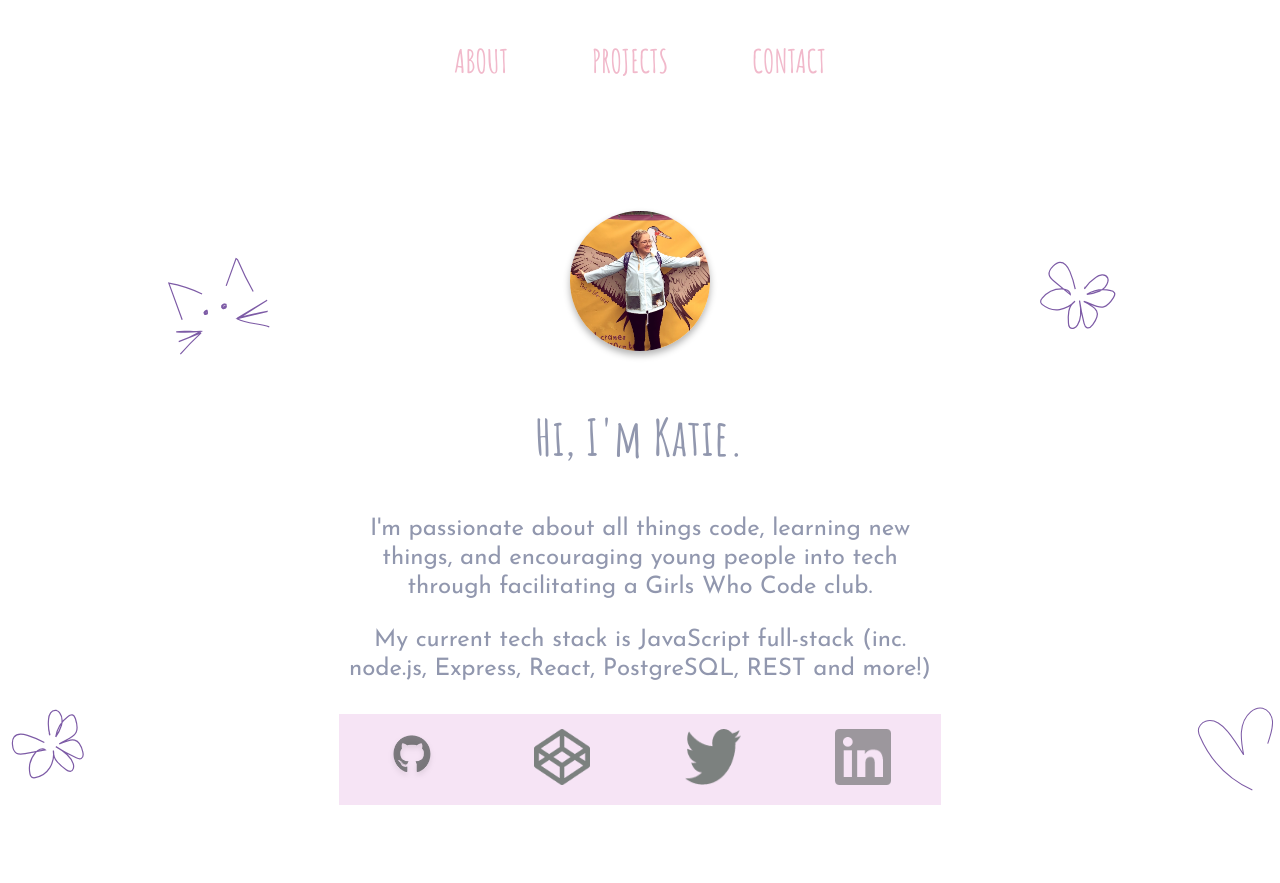
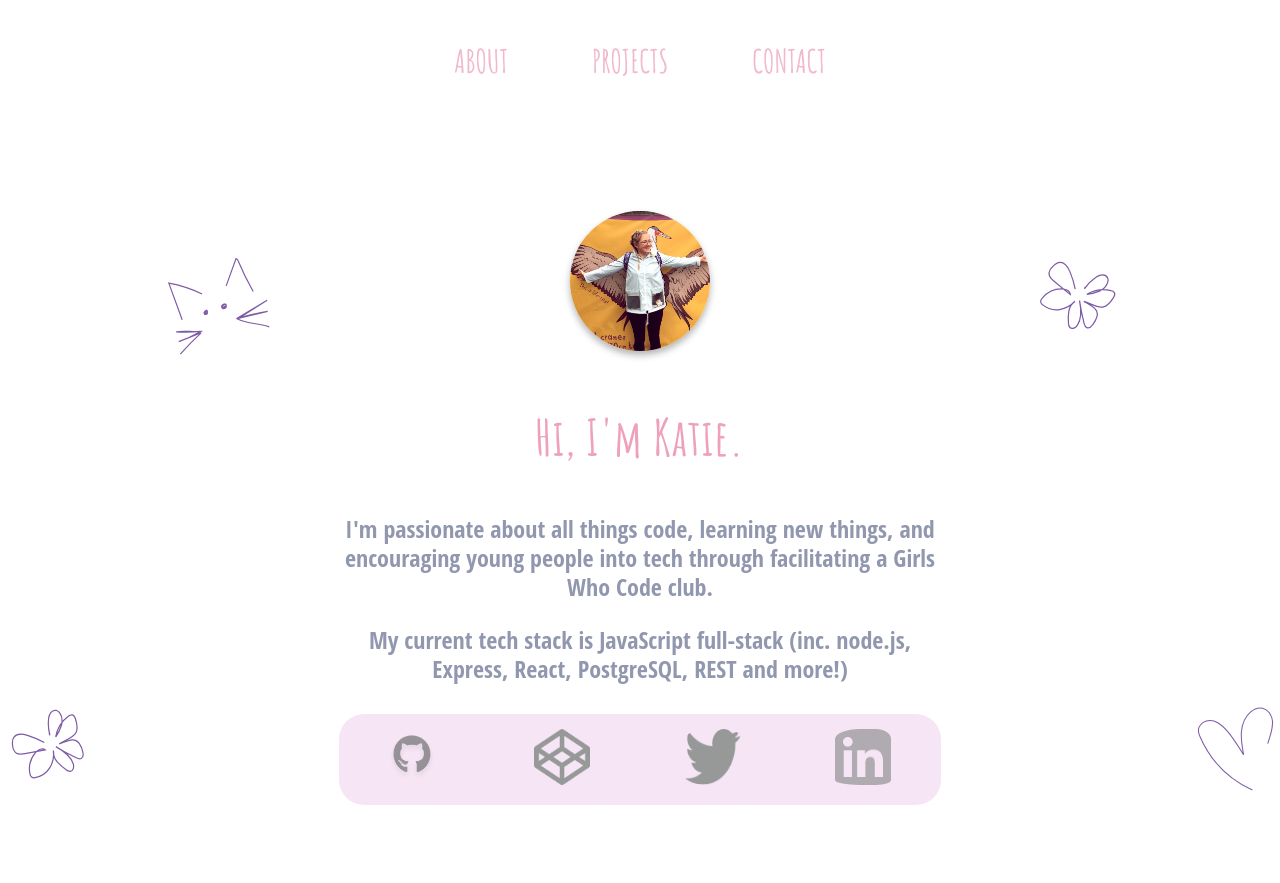
Before and after one commit to katieraby/katie-old-portfolio-1.0, a website: page index.html in a window 1280 px wide. Shown: the top 883 px of the page. Drawn offline with Linux system fonts and the light colour scheme.

Commit message:
Added smooth scrolling, changed font, added border-radius to icon background

```diff
--- a/index.html
+++ b/index.html
@@ -7,7 +7,7 @@
     <title>Katie Raby - Portfolio</title>
     <link rel="stylesheet" href="/css/style.css" />
     <link
-      href="https://fonts.googleapis.com/css?family=Amatic+SC:700|Josefin+Sans&display=swap"
+      href="https://fonts.googleapis.com/css2?family=Amatic+SC:wght@700&family=Open+Sans+Condensed&display=swap"
       rel="stylesheet"
     />
     <script type="text/javascript" src="./script.js" defer></script>
--- a/scss/_base.scss
+++ b/scss/_base.scss
@@ -1,6 +1,10 @@
 @mixin size($x, $y) {
   width: $x;
   height: $y;
+}
+
+html {
+  scroll-behavior: smooth;
 }
 
 .section {
@@ -42,6 +46,7 @@
 
     &--title {
       font-size: 50px;
+      color: $darker-pink;
       background-color: white;
       z-index: 1;
     }
@@ -122,7 +127,7 @@
     font-family: $font-stack-header;
     font-size: $nav-text-size;
     font-weight: $font-bold;
-    color: $darker-pink;
+    color: $text-highlight-pink;
     text-decoration: none;
     text-transform: uppercase;
     margin: 0px 40px;
--- a/scss/_layout.scss
+++ b/scss/_layout.scss
@@ -85,6 +85,8 @@
     margin-left: auto;
     margin-right: auto;
     background-color: $icons-highlight;
+    opacity: 90%;
+    border-radius: 25px;
 
     &--img {
       margin-left: auto;
@@ -267,6 +269,8 @@
     margin-left: auto;
     margin-right: auto;
     background-color: $icons-highlight;
+    opacity: 95%;
+    border-radius: 18px;
 
     &--img {
       margin-left: auto;
--- a/scss/_variables.scss
+++ b/scss/_variables.scss
@@ -11,7 +11,7 @@ $text-white: #fff;
 $text-highlight-pink: #f1b9cb;
 $text-highlight-purple: #e8acec;
 $text-highlight-header-pink: #fcdbfd;
-$darker-pink: #f1b9cb;
+$darker-pink: #eea1ba;
 
 //text sizing
 $nav-text-size: 32px;
@@ -39,7 +39,7 @@ $mb-button-text-size: 22px;
 
 //fonts
 $font-stack-header: "Amatic SC", cursive;
-$font-stack-main: "Josefin Sans", sans-serif;
+$font-stack-main: "Open Sans Condensed", sans-serif;
 
 $font-bold: 700;
 $font-regular: 400;
```
Also changed, not shown: css/style.css, 1 other file.
